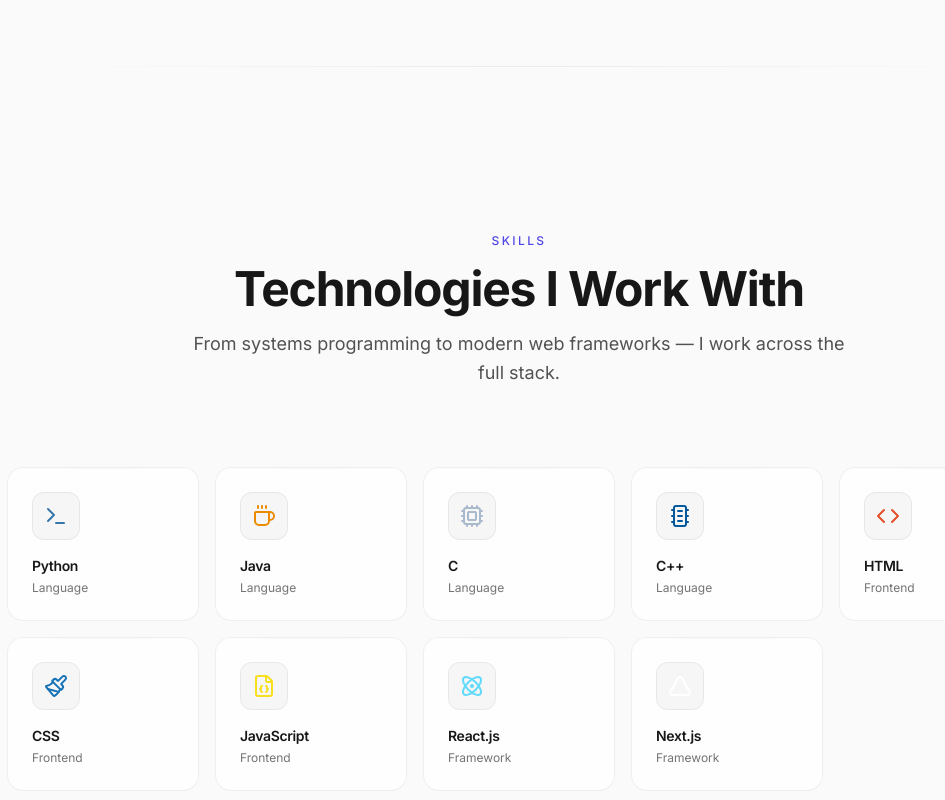
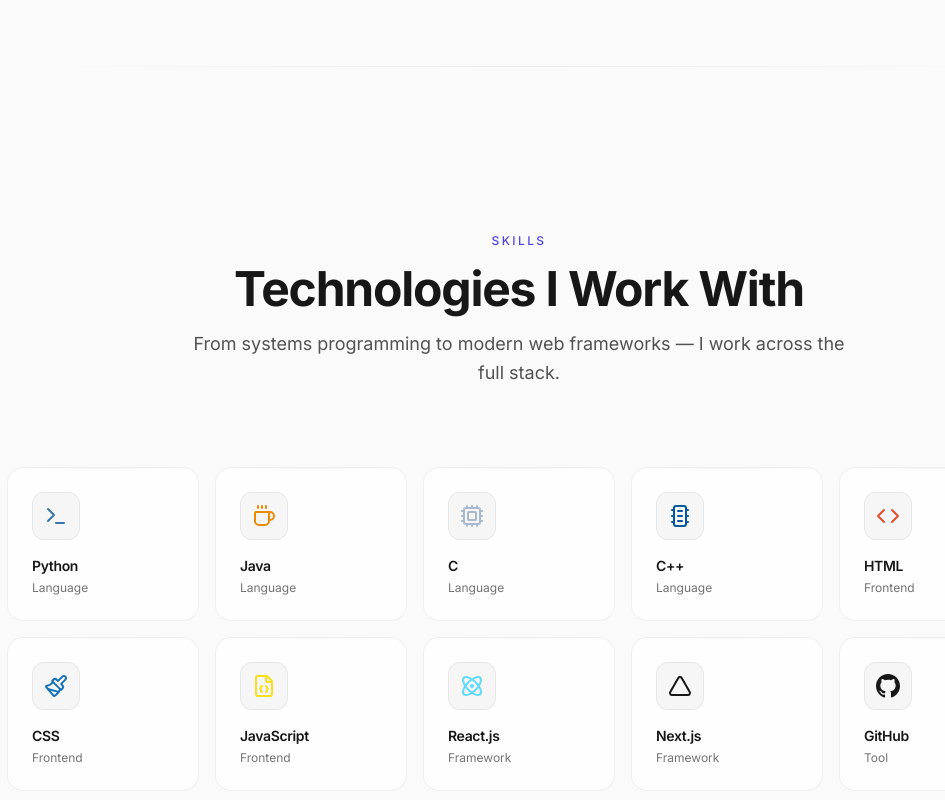
Before and after one commit to C0DE4AASHAY/Portfolio, a Next.js app: page / in a window 1280 px wide. Shown: the part 1542-2342 px from the top of the page, without its empty margins (121-1066 px from the left). Built offline with nearby package versions, Linux system fonts and the light colour scheme.

Commit message:
feat: add GitHub to technologies section

```diff
--- a/src/components/About.tsx
+++ b/src/components/About.tsx
@@ -82,7 +82,7 @@
               className="flex gap-8 pt-4"
             >
               {[
-                { value: "9+", label: "Technologies" },
+                { value: "10+", label: "Technologies" },
                 { value: "∞", label: "Curiosity" },
                 { value: "24/7", label: "Building" },
               ].map((stat) => (
--- a/src/components/Skills.tsx
+++ b/src/components/Skills.tsx
@@ -12,6 +12,7 @@
   Atom,
   Triangle,
 } from "lucide-react";
+import { GitHubIcon } from "@/components/icons/BrandIcons";
 import { skills } from "@/data/site";
 import type { Skill } from "@/data/site";
 import SectionHeading from "@/components/SectionHeading";
@@ -26,9 +27,15 @@
   "file-json": <FileJson size={24} />,
   atom: <Atom size={24} />,
   triangle: <Triangle size={24} />,
+  github: <GitHubIcon size={24} />,
 };
 
 function SkillCard({ skill, index }: { skill: Skill; index: number }) {
+  const isWhite =
+    skill.color.toLowerCase() === "#ffffff" ||
+    skill.color.toLowerCase() === "#fff";
+  const iconColor = isWhite ? "var(--text-primary)" : skill.color;
+
   return (
     <motion.div
       initial={{ opacity: 0, y: 30 }}
@@ -72,7 +79,9 @@
         <div
           className="absolute inset-0 opacity-0 group-hover:opacity-100 transition-opacity duration-500 pointer-events-none"
           style={{
-            background: `radial-gradient(circle at 50% 0%, ${skill.color}15, transparent 60%)`,
+            background: isWhite
+              ? "radial-gradient(circle at 50% 0%, var(--card-highlight), transparent 60%)"
+              : `radial-gradient(circle at 50% 0%, ${skill.color}15, transparent 60%)`,
           }}
         />
 
@@ -82,7 +91,7 @@
           style={{
             background: "var(--icon-bg)",
             border: "1px solid var(--icon-border)",
-            color: skill.color,
+            color: iconColor,
           }}
         >
           {iconMap[skill.icon] || <Code size={24} />}
--- a/src/data/site.ts
+++ b/src/data/site.ts
@@ -24,8 +24,8 @@
 
 export interface Skill {
   name: string;
-  icon: string; // lucide icon name
-  category: "language" | "frontend" | "framework";
+  icon: string; // lucide icon name or brand icon
+  category: "language" | "frontend" | "framework" | "tool";
   color: string;
 }
 
@@ -52,6 +52,12 @@
     name: "Next.js",
     icon: "triangle",
     category: "framework",
+    color: "#ffffff",
+  },
+  {
+    name: "GitHub",
+    icon: "github",
+    category: "tool",
     color: "#ffffff",
   },
 ];
```
